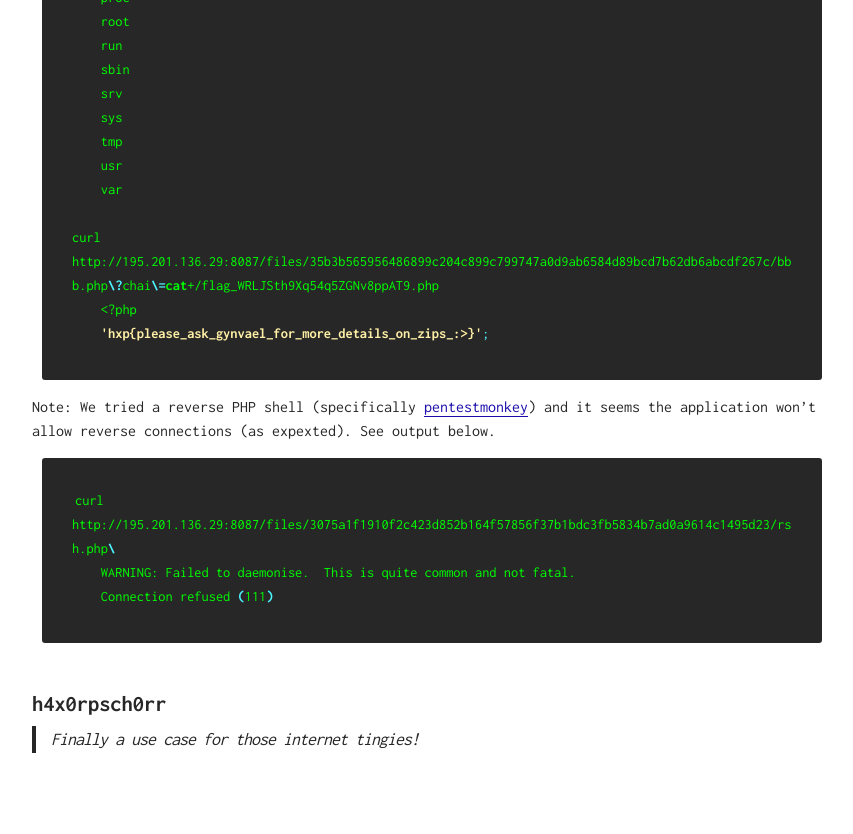
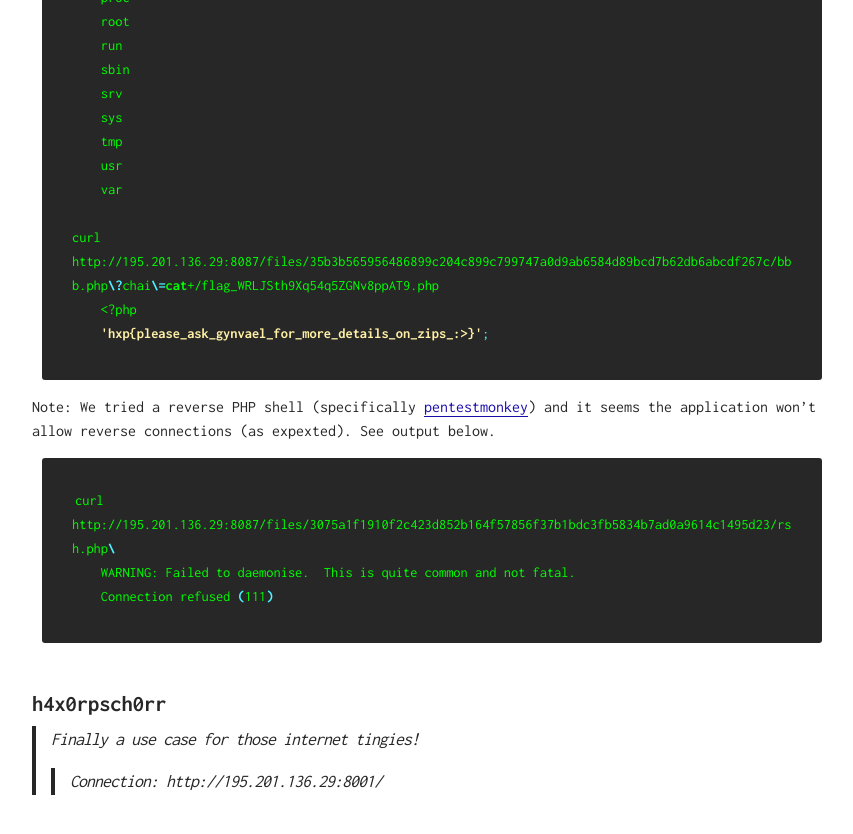
Before and after one commit to drtychai/drtychai.github.io, a Jekyll site: the page built from _posts/hxp-2018/2018-12-09-hxp-web.md, in a window 1280 px wide and 900 px high, scrolled down 3876 px. Shown: the top 834 px of the window, without its empty margins (208-1061 px from the left). Built offline with Jekyll 4.4.1, drawn with Linux system fonts in a browser that asks for light colours.

Commit message:
updated h4x0rsch0rr

```diff
--- a/_posts/hxp-2018/2018-12-09-hxp-web.md
+++ b/_posts/hxp-2018/2018-12-09-hxp-web.md
@@ -160,3 +160,4 @@ curl http://195.201.136.29:8087/files/3075a1f1910f2c423d852b164f57856f37b1bdc3fb
 
 # h4x0rpsch0rr
 >Finally a use case for those internet tingies!
+>>Connection: http://195.201.136.29:8001/
```
Also changed, not shown: assets/img/hxp-2018/h4x0rpsch0rr-login.png (added), 1 other file.
